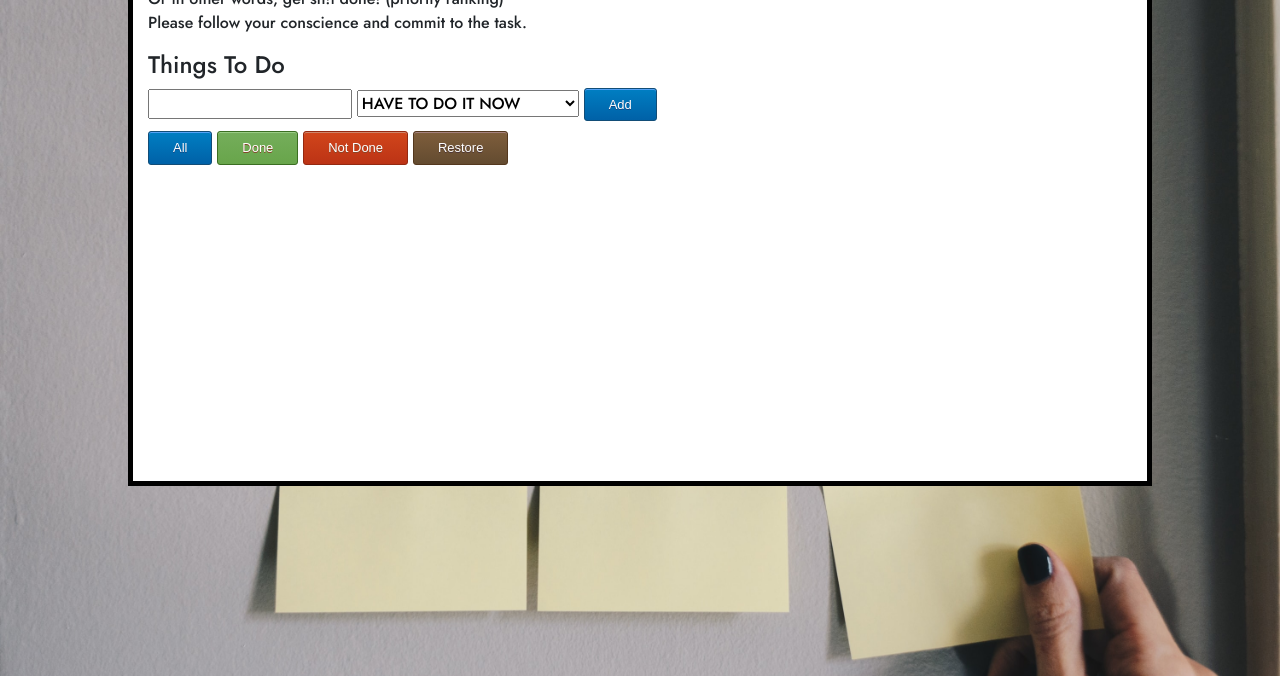
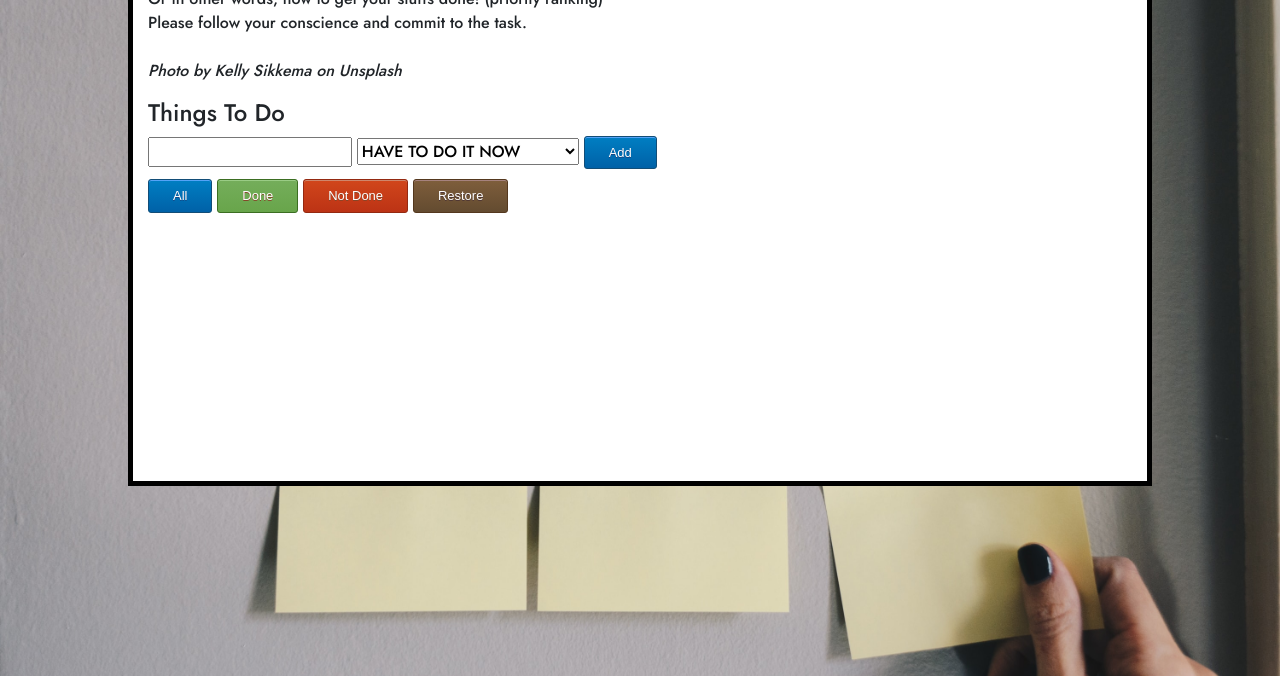
Before and after one commit to fool1280/To-do-List, a plain HTML site: page index.html in a window 1280 px wide. Shown: the part 124-800 px from the top of the page. Drawn offline with nearby package versions, Linux system fonts and the light colour scheme.

Commit message:
final commit

```diff
--- a/index.html
+++ b/index.html
@@ -12,7 +12,7 @@
 <body>
     <div class="container">
         <h1>To Do List</h1>
-        <p>Or in other words, get sh!t done! (priority ranking) <br> Please follow your conscience and commit to the task.</p>
+        <p>Or in other words, how to get your stuffs done! (priority ranking) <br> Please follow your conscience and commit to the task. <br><br> <i>Photo by Kelly Sikkema on Unsplash </i></p>
         <h4>
             <label for="todo" style="display: block;">Things To Do</label>
         </h4>
```
